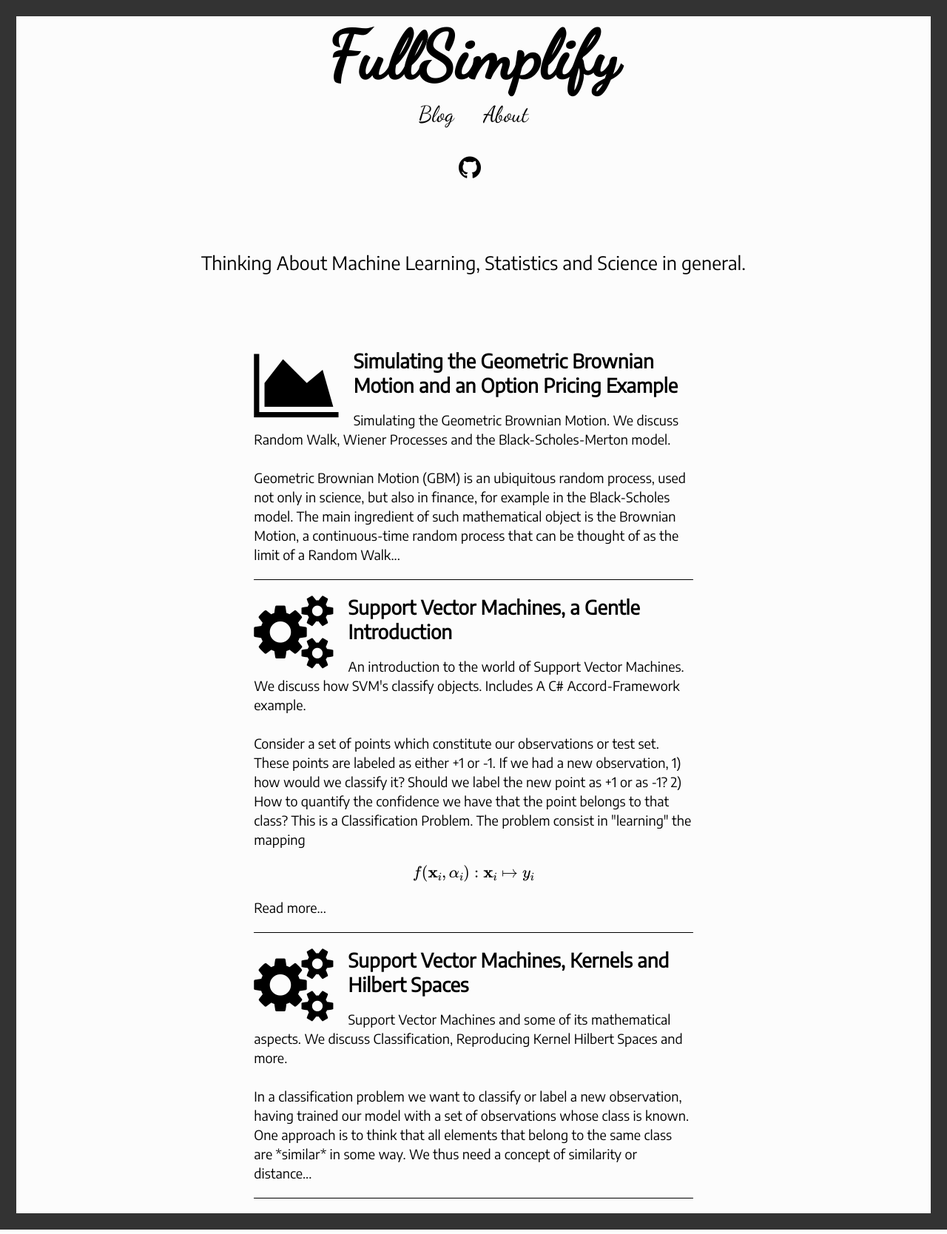
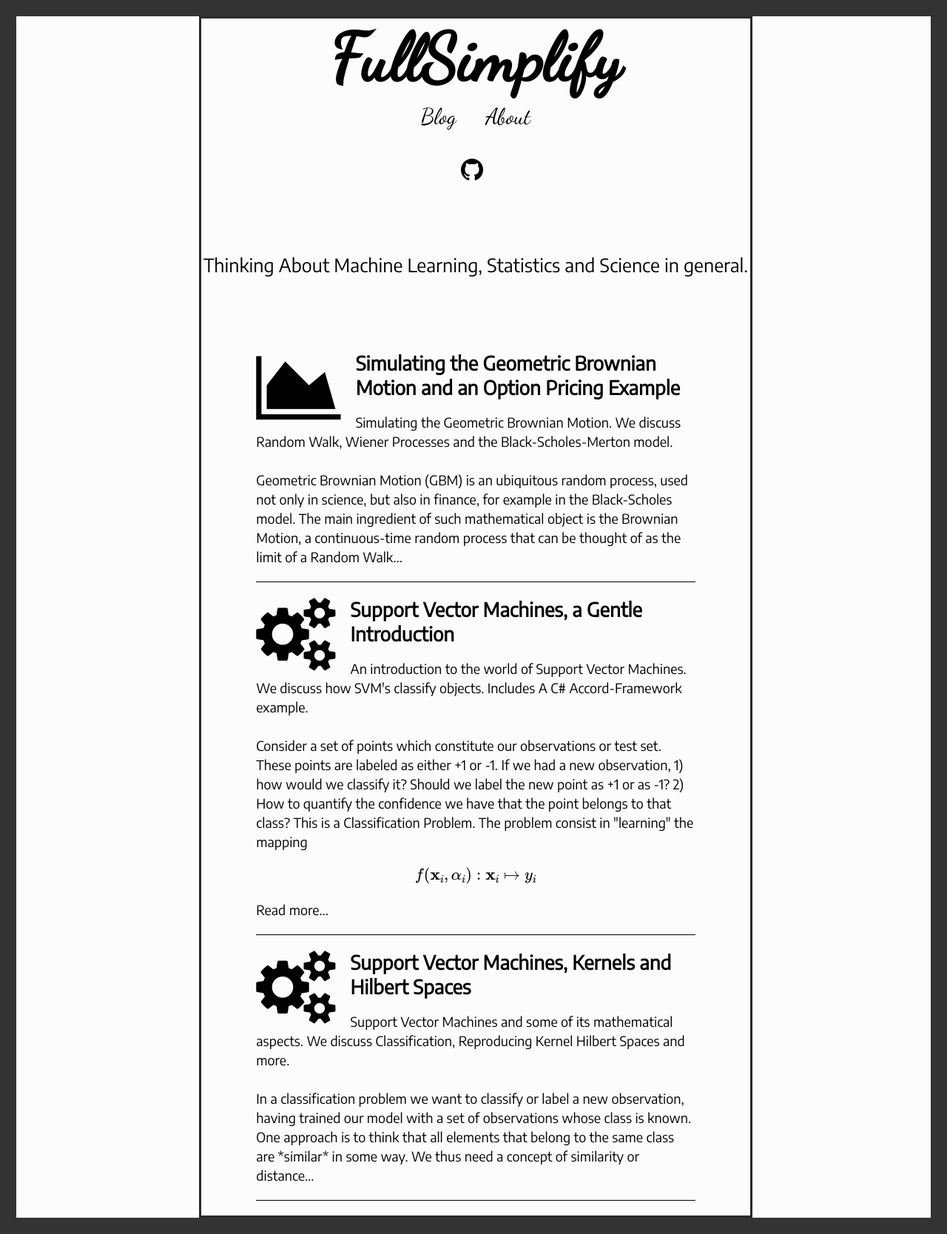
Before and after one commit to FullSimplify/FullSimplify.github.io, a Jekyll site: the page built from index.html, in a window 1280 px wide. Shown: the whole page at 74% size. Built offline with Jekyll 4.4.1, drawn with Linux system fonts in a browser that asks for light colours; some web fonts are replaced; formulas are drawn with MathJax 3.

Commit message:
Update _default.scss

```diff
--- a/_sass/_default.scss
+++ b/_sass/_default.scss
@@ -123,10 +123,16 @@ strong {
 .wrapper {
 	margin-left:20%;
     max-width: 60%;
+   border-style:solid;
     //margin: 100px auto;
 	color: #2a2a2a;
 }
-
+.border
+{
+    z-index:-1;
+    border-style: solid;
+    border-width: 22px;
+}
 .header {
     //overflow: hidden;
     font-family: 'Dancing Script';
```
